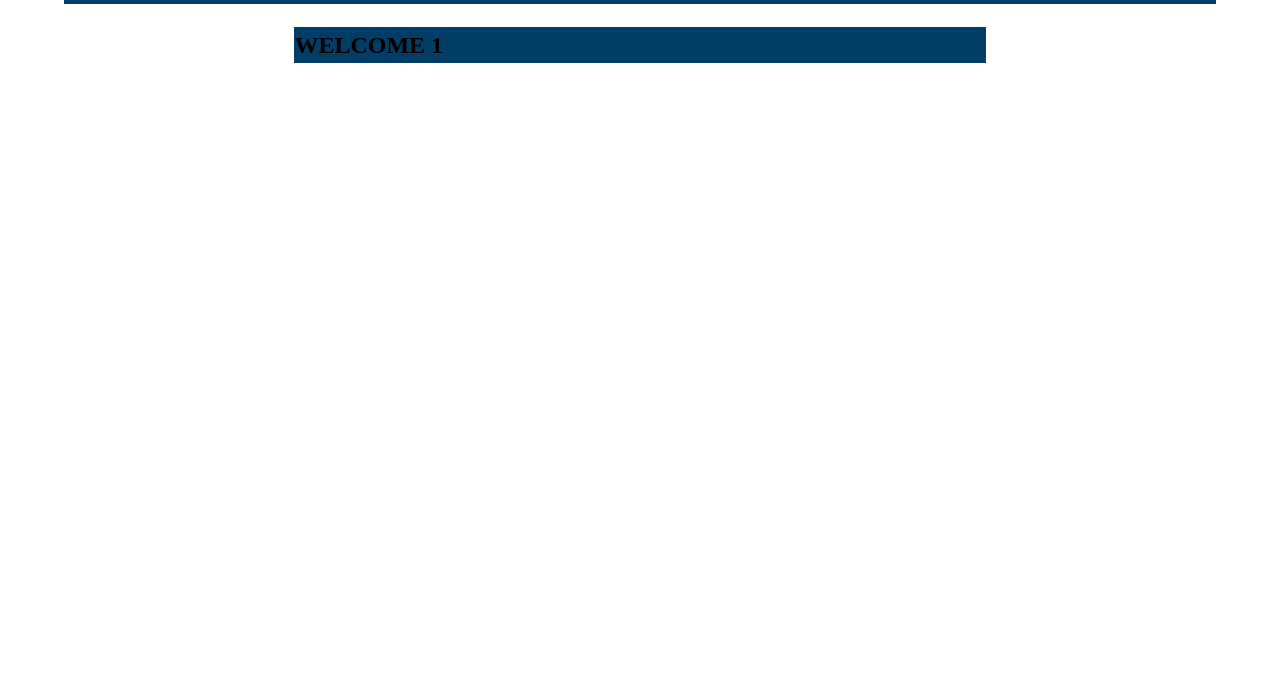
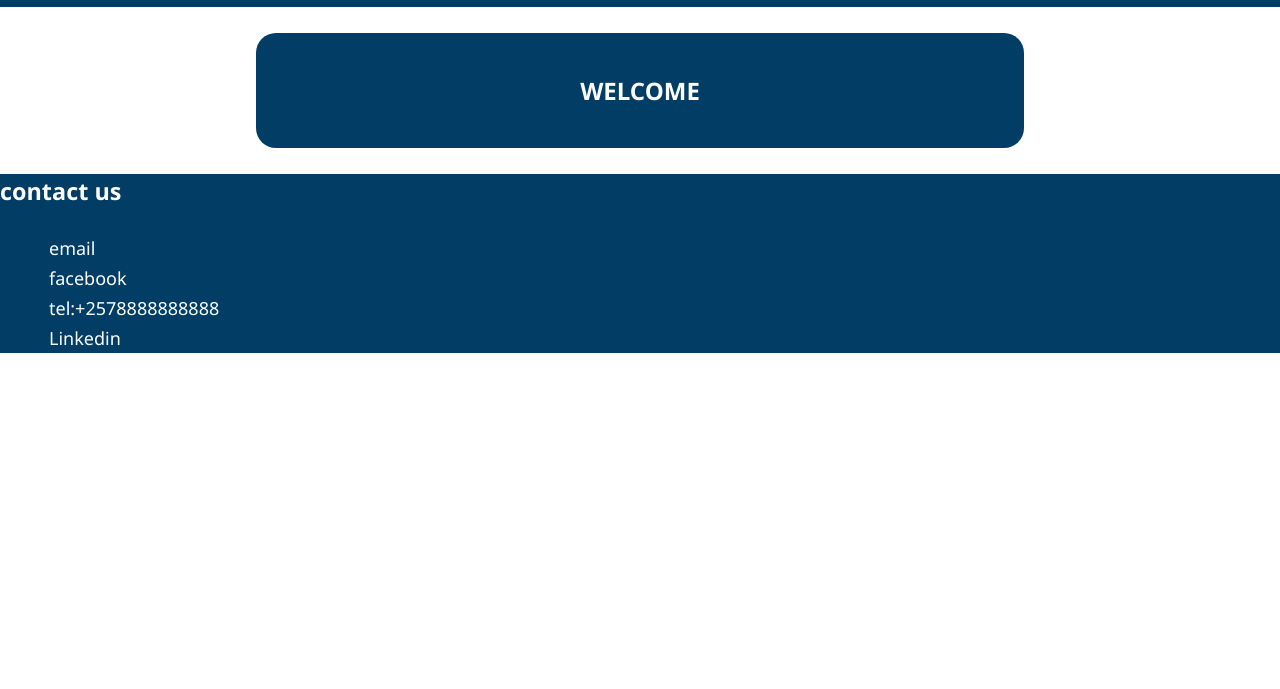
Before and after one commit to madking5000/madking5000.github.io, a plain HTML site: page index.html in a window 1280 px wide. Shown: the part 111-800 px from the top of the page. Drawn offline with Linux system fonts and the light colour scheme.

Commit message:
updated all

```diff
--- a/index.html
+++ b/index.html
@@ -24,7 +24,7 @@
     <section id="content">
         <div class="welcome">
 
-            <h1> WELCOME 1</h1>
+            <h1> WELCOME </h1>
 
         </div>
         <div class="bank_accounts">
@@ -33,7 +33,13 @@
     </section>
 
     <section id="footer">
-
+          <h3>contact us</h3>
+          <ul>
+            <li><a href="">email</a></li>
+            <li><a href="">facebook</a></li>
+            <li><a href="">tel:+2578888888888</a></li>
+            <li><a href="">Linkedin</a></li>
+          </ul>
     </section>
 </body>
 </html>
--- a/style.css
+++ b/style.css
@@ -1,11 +1,14 @@
+/*the body content*/
 body{
     background-color: white;
     font-family: 'Times New Roman', Times, serif;
     line-height: 1.5;
-    width: 90%;
+    width: 100%;
     margin: 0 auto;
 }
 
+
+/*the navigation bar edit*/
 .logo{
     padding: 0 0.5em;
 }
@@ -40,7 +43,7 @@ body{
     display: flex;
     text-decoration: none;
     padding: 0.5em;
-    font-size: 14px;
+    font-size: 20px;
     margin: 0 0.5em;
     border-radius: 10px;
     color: white;
@@ -51,9 +54,47 @@ body{
     color: white;
 }
 
+
+/*the body part*/
+
+
+#content {
+
+}
 .welcome {
     background-color: #013d64;
     margin: 2% 20%;
-    align-items: center;
-    padding: ;
+    padding: 20px ;
+    text-align: center;
+    color: white;
+    font-family: 'Segoe UI', Tahoma, Geneva, Verdana, sans-serif;
+    border-radius: 20px;
 }
+
+
+
+
+/*footer */
+
+#footer {
+    background: #013d64;
+    font-size: 20px;
+    font-family: 'Segoe UI', Tahoma, Geneva, Verdana, sans-serif;
+    width: 100%;
+    color: white;
+
+
+}
+
+#footer ul{
+    list-style: none;
+
+}
+#footer li a {
+    text-decoration: none;
+    color: white;
+    font-size: 18px;
+    padding: 0.5em;
+    list-style: none;
+
+}
```
